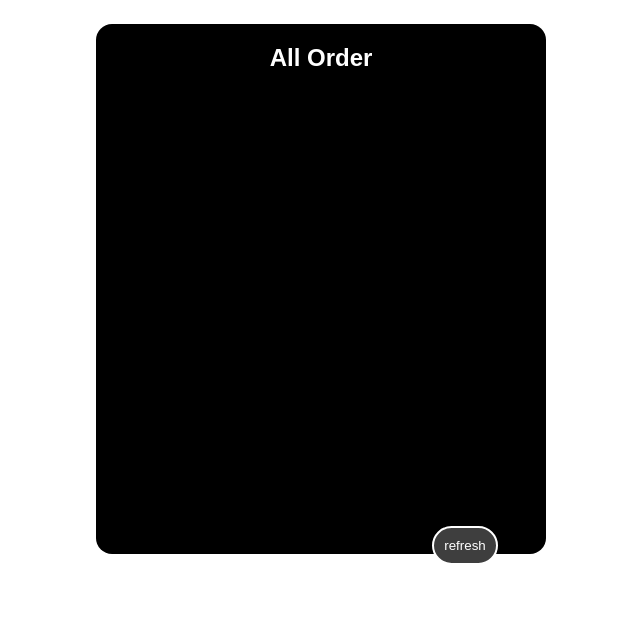
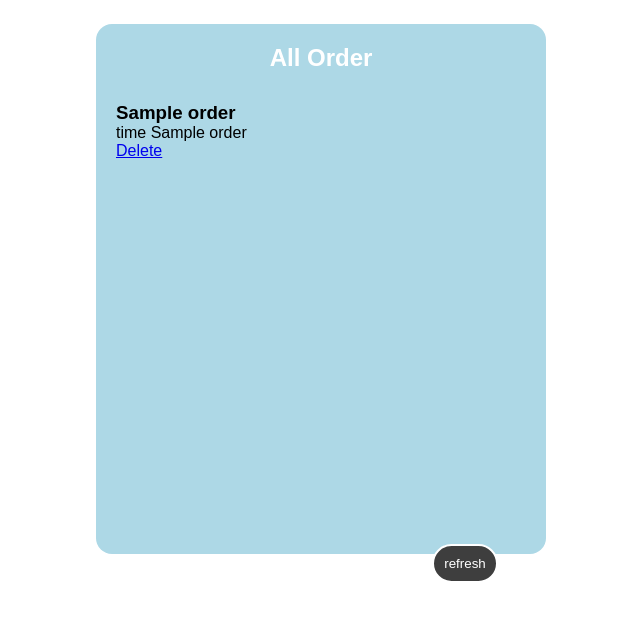
Before and after one commit to YoSirawit/All-S-Project, a Flask app: template Test(Plub)/templates/order_list.html in a window 1280 px wide. Shown: the part 120-740 px from the top of the page, without its empty margins (319-959 px from the left). Run offline with Flask 3, Linux system fonts and the light colour scheme; the template is opened without the code that fills it: most values are stand-ins (such as "Sample title", 1, 10 or a date in 2020); parts of the project's set-up code (start-up, migrations or seed data) failed here and were passed over; some libraries are stand-ins or nearby versions.

Commit message:
delete if(myshop)

```diff
--- a/Test(Plub)/main.py
+++ b/Test(Plub)/main.py
@@ -1,5 +1,5 @@
 from flask import Flask, render_template, request, url_for, redirect, session
-from database import shopname, orders, add_data, load_userid_from_db, find_user, get_shop_id, add_menu
+from database import shopname, orders, add_data, load_userid_from_db, find_user, get_shop_id, add_menu, delete_order
 import mysql.connector, MySQLdb.cursors, re
 from werkzeug.security import generate_password_hash, check_password_hash
 
@@ -18,7 +18,7 @@ USER_LST = load_userid_from_db()
 @app.route("/home")
 def home():
     shopnames = shopname()
-    return render_template("home.html", Shopnames = shopnames, username= session['username'], usertype = session['usertype'])
+    return render_template("Home.html", Shopnames = shopnames, username = session['username'], usertype = session['usertype'])
 
 @app.route("/", methods=['GET', 'POST'])
 def login():
@@ -73,8 +73,15 @@ def help():
     shopowner = session['userid']
     cursor.execute(f"SELECT shopname FROM shoplist WHERE shopownerid = {shopowner}")
     shopname = cursor.fetchone()
+    if session['usertype'] != 2:
+        return redirect(url_for('home'))
     order = orders(shopname[0])
     return render_template("order_list.html", Order = order, userid = session['userid'], usertype = session['usertype'])
 
+@app.route('/delete_menu/<int:menu_id>')
+def delete_menu(menu_id):
+    delete_order(menu_id)
+    return redirect(url_for('help'))
+
 if  __name__ == "__main__":
     app.run(debug=True)
--- a/Test(Plub)/static/css/order_list.css
+++ b/Test(Plub)/static/css/order_list.css
@@ -9,7 +9,7 @@
     position: relative;
     width: 450px;
     height: 530px;
-    background: rgb(0, 0, 0);
+    background: lightblue;
     border-radius: 1rem;
     margin: auto;
     margin-top: 9rem;
--- a/Test(Plub)/templates/header.html
+++ b/Test(Plub)/templates/header.html
@@ -15,7 +15,7 @@
             <div class="logo"><a href="#">IT restaurant</a></div>
                 <ul class="links">
                     <li><a href="{{ url_for('home') }}">Home</a></li>
-                    <li><a href="#">My shop</a></li>
+                    <li><a href="{{ url_for('help') }}">My shop</a></li>
                     <a href="{{ url_for('logout') }}" class="action_btn">Logout</a>
                 </ul>
             <div class="toggle_btn">
@@ -25,7 +25,7 @@
             <!-- menu หลังกด toggle -->
         <div class="dropdown_menu">
             <li><a href="{{ url_for('home') }}">Home</a></li>
-            <li><a href="hero">My shop</a></li>
+            <li><a href="#">My shop</a></li>
             <li><a href="{{ url_for('logout')}}" class="action_btn">Logout</a></li>
         </div>
     </header>
--- a/Test(Plub)/templates/order_list.html
+++ b/Test(Plub)/templates/order_list.html
@@ -14,7 +14,7 @@
         <div id='listorder'>
             <!-- ดึงข้อมูลลิสorderจากdatabaseทำยังไงงง -->
             {% for i in Order %}
-                <h3>{{i[3]}}</h3><p>time {{i[2]}}</p>
+                <h3>{{i[3]}}</h3><p>time {{i[2]}}</p><a href="{{ url_for('delete_menu', menu_id=i[0]) }}">Delete</a>
             {% endfor %}
         </div>
         <span><button type="refresh" id="refresh">refresh</button>
```
